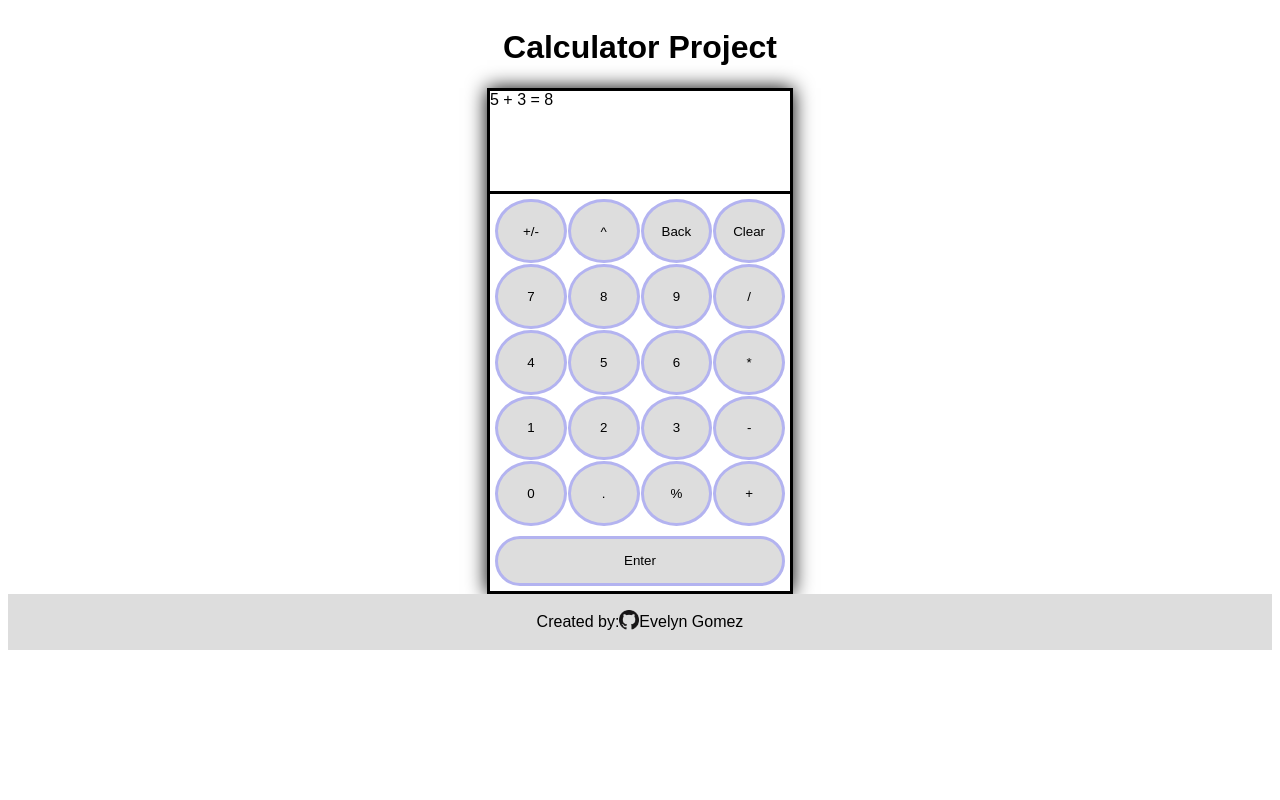
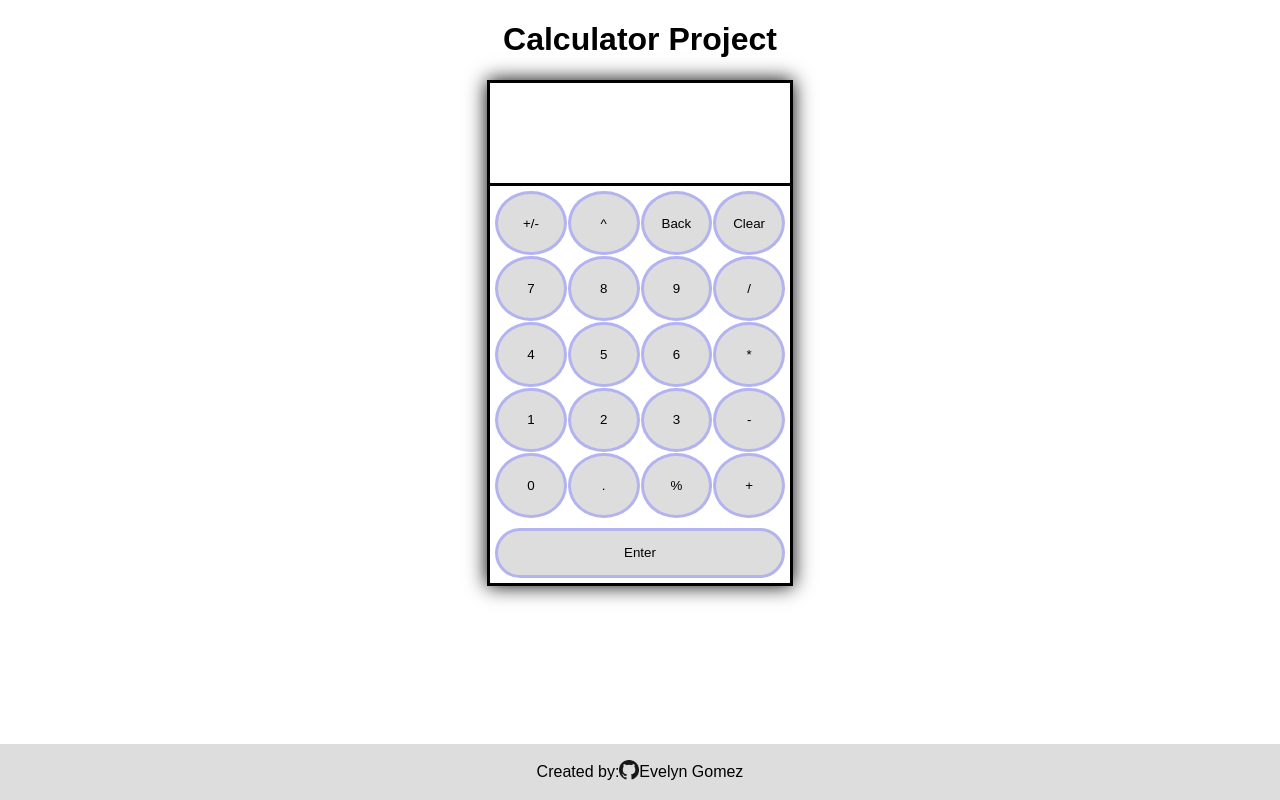
Before and after one commit to evelyn-gomez/Calculator, a plain HTML site: page index.html in a window 1280 px wide. Drawn offline with Linux system fonts and the light colour scheme.

Commit message:
final - with needed revision

```diff
--- a/index.html
+++ b/index.html
@@ -2,12 +2,12 @@
 <html lang="en">
 <head>
   <meta charset="UTF-8">
-  <meta name="viewport" content="width=device-width, initial-scale=1.0">
   <title>Evelyn's Calculator Poject</title>
   <link rel="stylesheet" href="style.css">
   <script rel="script" src="script.js" defer></script>
 </head>
 <body>
+  <div class="main-page">
     <h1>Calculator Project</h1>
     <div class="calculator lightmode">
       <div class="answer">
@@ -16,7 +16,8 @@
       </div>
       <div class="btns"></div>
       <div class="enterbtn">
-      <button id="Enter" onclick="onBtnExecution(id)" >Enter</button>
+        <button id="Enter" onclick="onKeyInput(id)" >Enter</button>
+      </div>
     </div>
   </div>
   <footer>
@@ -25,4 +26,5 @@
     <p>Evelyn Gomez</p>
   </footer>
 </body>
+
 </html>
--- a/script.js
+++ b/script.js
@@ -1,7 +1,6 @@
 let btns = document.querySelector('div.btns');
-let buttonValues = ['+/-','^','Back','Clear',7,8,9,'/',4,5,6,'*',1,2,3,'-',0,'.','%','+'];
-
-let otherValidEventKeys = ['Backspace','=','Enter'];
+let buttonValues = ['+/-', '^', 'Back', 'Clear', 7, 8, 9, '/', 4, 5, 6, '*', 1, 2, 3, '-', 0, '.', '%', '+'];
+let otherValidEventKeys = ['Backspace', '=', 'Enter'];
 
 let keyEnteredDisplay = document.querySelector('div#keysEntered');
 let totalDisplay = document.querySelector('#total');
@@ -30,15 +29,51 @@ function resetAll() {
 }
 
 resetAll();
+let enterParams;
+function resetEnterParams(){
+  enterParams = {
+    first: null,
+    operator: null,
+    last: null,
+  }
+}
+resetEnterParams();
+
+function getsParamsLastToResult(){
+  if(params.last == null){
+    params.last = params.first;
+    enterParams.first = params.first
+    }else{
+    params.last = enterParams.first;
+    }
+    let calcResult = calc();
+    result = calcResult;
+      if(typeof result == 'string'){
+      console.log('its 0/0, sneaky msg');
+      }
+      if(params.first == null && params.last == null){
+      keyEnteredDisplay.textContent = currentDigits.join('');
+      totalDisplay.textContent = '';
+      return;
+      }
+    keyEnteredDisplay.textContent = currentDigits.join('');
+    totalDisplay.textContent =`${params.first}${params.operator}${params.last} = ${result}`;
+    params.first = result;
+}
+
+//create obj/varialbe to store previous 'buttonId' input -- to check and use
+//create enterOnOperatorCalc() when last buttonId input was 'Operator'
+//create function for enterOnEnterCalc() when last buttonId input was 'Enter'
+let prevBtnId = null;
 
 function calc() {
-  switch(params.operator) {
+  switch (params.operator) {
     case '+':
       return params.first + params.last;
     case '-':
       return params.first - params.last;
     case '/':
-      if(params.first == 0 && params.last == 0){
+      if (params.first == 0 && params.last == 0) {
         return 'Sneaky! But you cannot divide 0 / 0';
       }
       return params.first / params.last;
@@ -46,6 +81,7 @@ function calc() {
       return params.first * params.last;
   }
 }
+
 
 let debugging = true;
 function debug(message) {
@@ -55,33 +91,22 @@ function debug(message) {
   console.log(message);
 }
 
-function isNumber(value){
+function isNumber(value) {
   return typeof value === 'number' && !isNaN(value);
 }
 
-function number_test(result){
+function number_test(result) {
   let isdecimal = (result - Math.floor(result)) !== 0;
-    if(isdecimal){
-    console.log('Number has a decimal place.',isdecimal);
+  if (isdecimal) {
+    console.log('Number has a decimal place.', isdecimal);
     return Number(result).toFixed(3);
   } else {
     console.log('It is a whole number.');
     return result;
   }
 }
-
-/**
- * iwepaoiwefjpoawiefj
- * @param {string} buttonId
- * @returns void
- */
-function onBtnExecution(buttonId){
-  console.log(buttonId);
-  let parsed = parseInt(buttonId);
-  //5 main options - buttonId is isdecimal Num, Operator, Enter, Clear, or Backspace
-  //if buttonIs isdecimal num
-  if(!isNaN(parsed)){
-    if(currentDigits[0] == result){
+function pushNumber(parsed){
+  if (currentDigits[0] == result) {
     currentDigits = [];
     currentDigits.push(parsed);
     keyEnteredDisplay.textContent = currentDigits.join('');
@@ -92,26 +117,23 @@ function onBtnExecution(buttonId){
   keyEnteredDisplay.textContent = currentDigits.join('');
   return;
 }
-  //buttonId is operatorVal
-  if(Object.values(operatorValues).includes(buttonId)){
-    // options 2 main ones: is currentDigits empty or not
-    console.log(params.first);
-    //check to see if you should commit buttonId to operator;
-    if(currentDigits.length === 0){
+
+function emptyCurrentDigs(buttonId){
   console.log(`${currentDigits} currentDigits is empty, operator is present, need to check params.first.`);
   //check if params.first is defined
-      if(isNumber(params.first)){
+  if (isNumber(params.first)) {
   //if defined, changed operator only.
   params.operator = buttonId;
   totalDisplay.textContent = `${params.first} ${params.operator}`;
+  return;
   }// else params.first not defined and currentDigits is empty
   keyEnteredDisplay.textContent = `${currentDigits.join('')}`;
   return;
 }
-    //currentDigits is not empty - check if params. first is defined.
-    if(isNumber(params.first)){
+function notEmptyCurrentDigs(buttonId){
+  if (isNumber(params.first)) {
     //if defined, if currentDigits is empty then changed operator only.
-      if(currentDigits.length == 0){
+    if (currentDigits.length == 0) {
       params.operator = buttonId;
       totalDisplay.textContent = `${params.first} ${params.operator}`;
       return;
@@ -119,17 +141,7 @@ function onBtnExecution(buttonId){
     // if currentdigits not empty -- need to add result()
     // currretDigits commit to params.last, result(), set currentDigits = [result];
     //return;
-      let strDigits = currentDigits.join('');
-      params.last = Number(strDigits);
-      let calcResult = calc();
-      if (typeof calcResult == 'string'){
-        totalDisplay.textContent =`${calcResult}`;
-        resetAll();
-        keyEnteredDisplay.textContent = ``;
-        return;
-      }
-      result = number_test(calcResult);
-      totalDisplay.textContent = `${params.first} ${params.operator} ${params.last} = ${result}`;
+    basicCalcNoResetting();
     currentDigits = [];
     params.first = result;
     params.last = null
@@ -144,56 +156,49 @@ function onBtnExecution(buttonId){
   totalDisplay.textContent = `${params.first} ${params.operator}`;
   return;
 }
-  //if  buttonid is 'Enter'/'='
-  if(buttonId === 'Enter' || buttonId === '='){
-    // if params.first && params.operator have been commited, then result()
-    debug(currentDigits);
-    console.log(currentDigits, params);
-    if(isNumber(params.first) && Object.values(operatorValues).includes(params.operator)){
-      //currentDigits is empty do not result();
-      if(currentDigits.length === 0){
-        totalDisplay.textContent = `${params.first} ${params.operator}`;
-        return;
-      }
-      console.log(`currentDigits = ${currentDigits},params.first = ${params.first}, params.operator = ${params.operator}`);
+function basicCalcNoResetting(){
   let strDigits = currentDigits.join('');
   params.last = Number(strDigits);
   let calcResult = calc();
-      if (typeof calcResult === 'string'){
-        totalDisplay.textContent =`${calcResult}`;
+  if (typeof calcResult == 'string') {
+    totalDisplay.textContent = `${calcResult}`;
+    resetAll();
     keyEnteredDisplay.textContent = ``;
-        resetAll();
     return;
   }
   result = number_test(calcResult);
   totalDisplay.textContent = `${params.first} ${params.operator} ${params.last} = ${result}`;
   keyEnteredDisplay.textContent = ``;
-      resetParams();
-      currentDigits = [result];
-      return;
-    }
-    //if both are not met return
   return;
 }
 
-  //if buttonId is 'Clear'/'Delete';
-  if(buttonId === 'Clear' || buttonId === 'Delete'){
-    resetAll();
-    keyEnteredDisplay.textContent = `enter Val`;
-    totalDisplay.textContent =`cleared`;
+function resetPrevBtnId(){
+  let prev = {
+    btnId: null,
+  }
+}
+resetPrevBtnId();
+
+
+function calcIfTwoParams(buttonId){
+  //currentDigits is empty do not result();
+  if (currentDigits.length === 0) {
+    totalDisplay.textContent = `${params.first} ${params.operator}`;
     return;
   }
-  //if buttonId is 'Backspace' || 'Back'
-  if(buttonId === 'Backspace' || buttonId === 'Back'){
-    currentDigits.pop();
-    keyEnteredDisplay.textContent =`${currentDigits.join('')}`;
-    return
+  basicCalcNoResetting();
+  currentDigits = [result];
+  enterParams.first = params.last;
+  enterParams.operator = params.operator
+  resetParams();
+  return;
 }
-  if(buttonId === '+/-'){
+
+function convertToNeg(){
   let currentNum = Number(currentDigits.join(''));
   let negCurrentNum = Number(currentDigits.join('') * -1)
   console.log(typeof currentNum, currentNum);
-    if(currentNum === negCurrentNum){
+  if (currentNum === negCurrentNum) {
     currentDigits = [parseInt(currentNum)];
     keyEnteredDisplay.textContent = currentDigits;
     return;
@@ -203,41 +208,161 @@ function onBtnExecution(buttonId){
   keyEnteredDisplay.textContent = currentDigits;
   return;
 }
+
+
+
+function calcIfNoCurrentDigits(){
+  if(params.first == result){
+    getsParamsLastToResult();
+    keyEnteredDisplay.textContent = currentDigits.join('');
+    return;
+  }
+  params.first = enterParams.first;
+    if (enterParams.last == null){
+      params.last = params.first;
+    }else{
+      params.last = params.first/result;
+    }
+  params.operator = enterParams.operator;
+  let calcResult = calc();
+  result = calcResult;
+    if(typeof result == 'string'){
+    console.log('its 0/0, sneaky msg');
+    }
+    if(params.first == null && params.last == null){
+    keyEnteredDisplay.textContent = currentDigits.join('');
+    totalDisplay.textContent = '';
+    return;
+    }
+  keyEnteredDisplay.textContent = currentDigits.join('');
+  totalDisplay.textContent =`${params.first}${params.operator}${params.last} = ${result}`;
+  params.first = result;
+  return;
+}
+/**
+ * Evalutes if buttonId is is a number, operator, enter/=, clear, backspace, or +/- (positive or negative number).
+ * @param {string} buttonId
+ * @returns void
+ */
+function onKeyInput(buttonId) {
+  console.log(buttonId);
+  let parsed = parseInt(buttonId);
+  let isANumber = !isNaN(parsed);
+  let isOperator = Object.values(operatorValues).includes(buttonId);
+  if(isANumber){
+    pushNumber(parsed);
+    return;
+  }
+  if(isOperator){
+    // options 2 main ones: is currentDigits empty or not
+    if (currentDigits.length === 0) {
+      emptyCurrentDigs(buttonId);
+      return;
+    }
+    notEmptyCurrentDigs(buttonId);
+    prevBtnId = buttonId;
+    return;
+  }
+  switch (buttonId){
+    case ('Enter' || '='):
+          // if params.first && params.operator have been commited, then result()
+      debug(currentDigits);
+      if (isNumber(params.first) && Object.values(operatorValues).includes(params.operator)) {
+        calcIfTwoParams(buttonId);
+        if(currentDigits.length == 0){
+          calcIfNoCurrentDigits();
+          return;
+        }
+        return;
+      }
+      if(currentDigits.length == 0) {
+        calcIfNoCurrentDigits();
+        return;
+      }
+      if(isNumber(enterParams.first)){
+        console.log(currentDigits, params, enterParams);
+        params.first = enterParams.first;
+        params.last = result;
+        params.operator = enterParams.operator;
+        // cant do basicCalcNoResetting bc
+        // its based on currentDigs NOT being empty
+        let calcResult = calc();
+        if (typeof calcResult == 'string') {
+          totalDisplay.textContent = `${calcResult}`;
+          resetAll();
+          resetEnterParams();
+          keyEnteredDisplay.textContent = ``;
+          return;
+        }
+        result = number_test(calcResult);
+        totalDisplay.textContent = `${params.first} ${params.operator} ${params.last} = ${result}`;
+        keyEnteredDisplay.textContent = ``;
+        currentDigits = [result];
+        return;
+      }
+      return;
+    case ('Clear' || 'Delete'):
+      resetAll();
+      resetEnterParams();
+      resetPrevBtnId();
+      keyEnteredDisplay.textContent = `enter Val`;
+      totalDisplay.textContent = `cleared`;
+      return;
+    case ('Back' || 'Backspace'  ):
+      console.log(buttonId);
+      console.log(currentDigits.pop());
+      keyEnteredDisplay.textContent = `${currentDigits.join('')}`;
+      return;
+    case '+/-':
+      convertToNeg();
+      return;
+    case '^':
+      alert('This function has been disabled!');
+      return;
+    case '%':
+      alert('This function has been disabled!');
+      return;
+    case '.':
+      alert('This function has been disabled!');
+    default:
+    return;
+  }
 }
 
-let createBtns = function (){
-  document.addEventListener
-  document.addEventListener('keydown', (event) =>{
+function createBtns() {
+  document.addEventListener;
+  document.addEventListener('keydown', (event) => {
     //convert type string to number -- reduces need to have to change array.ButtonValues numbers to strings.
     let parsedEventKey = parseInt(event.key);
-    if(!isNaN(parsedEventKey)){
-      if(buttonValues.includes(parsedEventKey)){
-        onBtnExecution(event.key);
+    if (!isNaN(parsedEventKey)) {
+      if (buttonValues.includes(parsedEventKey)) {
+        onKeyInput(event.key);
         return;
       }
     }
     // if NaN then just check event.key
-    if(buttonValues.includes(event.key) || otherValidEventKeys.includes(event.key)){
-      onBtnExecution(event.key);
+    if (buttonValues.includes(event.key) || otherValidEventKeys.includes(event.key)) {
+      onKeyInput(event.key);
       event.preventDefault();
       return;
     }
-  })
+  });
 }
 createBtns();
 
-for(let key of buttonValues) {
+for (let key of buttonValues) {
   let button = document.createElement('button');
   btns.appendChild(button);
   button.textContent = key;
-  button.setAttribute('id',`${key}`);
-  button.onclick = function(event){
-    onBtnExecution(button.id);
+  button.setAttribute('id', `${key}`);
+  button.onclick = function (event) {
+    onKeyInput(button.id);
   }
 }
 
 /**
- *
+ * Destructuring parsed, individual checking each digit
+ * @const {boolean} isNeg negative digit needs to be evaluted last
  * @param {number} parsed
  */
 function enterDigits(parsed) {
@@ -247,51 +372,74 @@ function enterDigits(parsed) {
     if (digit === '-') {
       isNeg = true;
     }
-    onBtnExecution(digit);
+    onKeyInput(digit);
   }
   if (isNeg) {
-    onBtnExecution('+/-');
+    onKeyInput('+/-');
   }
 }
-
+/**
+ * @param {string} name
+ * @param {function} callback
+ *
+ */
 function test(name, callback) {
   try {
     callback();
     console.log(`PASS - ${name}`);
-  } catch(error) {
+  } catch (error) {
     console.log(`FAIL - ${name} (${error})`);
   } finally {
     resetAll();
   }
 }
 
-function testBasicCalc({ first, operator, last, expected }) {
-  enterDigits(first);
-  onBtnExecution(operator);
-  enterDigits(last);
-  onBtnExecution('Enter');
-
-  let display = `${first} ${operator} ${last} = ${result}`;
-  assertDisplay(display, `${display} (expected: ${expected})`);
-}
-
+/**
+ * Compares only display to expected display
+ * @param {string} expected
+ * @param {string} message
+ */
 function assertDisplay(expected, message) {
   assertThat(totalDisplay.textContent === expected, message);
 }
 
-function assertResult(expected, message) {
-  let [formula, result] = totalDisplay.textContent.split(' = ');
-  assertThat(result == expected, message);
-}
-
+/**
+ * Helper function for @function assertDisplay Checks if condition is truthy, if truthy then does NOT throw error.
+ * @param {string} condition
+ * @param {string} message
+ */
 function assertThat(condition, message) {
   if (!condition) {
     throw Error(message);
   }
 }
 
-function assertNull(value, message) {
-  assertThat(value === null, message);
+/**
+ * Compares only display result with expected
+ * @param {string} expected
+ * @param {string} message
+ *
+ */
+ function assertResult(expected, message) {
+  let [formula, result] = totalDisplay.textContent.split(' = ');
+  assertThat(result == expected, message);
+}
+
+/**
+ * Evaluates that all the display is equal to expected display
+ * and returns message when failed.
+ * @param {{first: number, operator: string, last: number, expected: number}}
+ *
+ * @const {string} display
+ */
+function testBasicCalc({ first, operator, last, expected }) {
+  enterDigits(first);
+  onKeyInput(operator);
+  enterDigits(last);
+  onKeyInput('Enter');
+
+  let display = `${first} ${operator} ${last} = ${result}`;
+  assertDisplay(display, `${display} (expected: ${expected})`);
 }
 
 function runTests() {
@@ -323,7 +471,7 @@ function runTests() {
       expected: 47
     });
   });
-  test('multiplication', ()=>{
+  test('multiplication', () => {
     testBasicCalc({
       first: 15,
       operator: '*',
@@ -331,7 +479,7 @@ function runTests() {
       expected: 600,
     });
   });
-  test('division', () =>{
+  test('division', () => {
     testBasicCalc({
       first: 10,
       operator: '/',
@@ -340,50 +488,64 @@ function runTests() {
     })
   })
 
-  test('operator is ignored before other input', () =>{
+  test('operator is ignored before other input', () => {
     function assertAllNull(message) {
       let allNull = Object.values(params).concat(result).every(val => val === null);
       allNull &= !currentDigits.length;
       assertThat(allNull, message);
     }
 
-    onBtnExecution('+');
+    onKeyInput('+');
     assertAllNull('after operator all null');
   });
 
   test('calc with operator and then continue with enter', () => {
-    let firstDigit = 5;
-    let secondDigit = 3;
+    let firstDigit = 10;
+    let secondDigit = 20;
     enterDigits(firstDigit);
-    onBtnExecution('+')
+    onKeyInput('+');
     enterDigits(secondDigit);
 
     let firstResult = firstDigit + secondDigit;
 
-    onBtnExecution('+');
+    onKeyInput('+');
     assertResult(firstResult, 'correct after calc with operator');
 
-    onBtnExecution('Enter');
+    console.log(currentDigits,params);
+    onKeyInput('Enter');
     assertResult(firstResult * 2, 'correct after enter');
+    onKeyInput('Enter');
+    assertResult(firstResult * 3, 'correct after second enter');
+
+    onKeyInput('Enter');
+    assertResult(firstResult * 4, 'correct after thrid enter');
+
+    onKeyInput('Enter');
+    assertResult(firstResult * 5, 'correct after 4th enter');
+    console.log(params,currentDigits, enterParams);
   });
 
   test('calc with enter and then continue with enter', () => {
     let firstDigit = 5;
-    let secondDigit = 3;
+    let secondDigit = 2;
     enterDigits(firstDigit);
-    onBtnExecution('+')
+    onKeyInput('+')
     enterDigits(secondDigit);
 
     let firstResult = firstDigit + secondDigit;
 
-    onBtnExecution('Enter');
+    onKeyInput('Enter');
     assertResult(firstResult, 'correct after calc with operator');
 
-    onBtnExecution('Enter');
-    assertResult(firstResult + secondDigit * 2, 'correct after enter');
+    onKeyInput('Enter');
+    assertResult(firstResult + secondDigit * 2 , 'correct after enter');
   });
+  totalDisplay.textContent = '';
 
   debugging = true;
 }
 
 runTests();
+resetAll();
+resetEnterParams();
+resetPrevBtnId();
--- a/style.css
+++ b/style.css
@@ -1,8 +1,15 @@
+
 body{
+  height: 100vh;
+  margin: 0;
+}
+
+.main-page {
   display: flex;
   flex-direction: column;
   align-items: center;
 }
+
 h1{
   font-family: 'Amatic SC', sans-serif;
 
@@ -41,6 +48,8 @@ footer {
   justify-content: center;
   align-items: center;
   width: 100%;
+  position: absolute;
+  bottom: 0;
 }
 #githublog{
   width: 20px;
```
Lines whose indentation alone changed are shown as unchanged.
